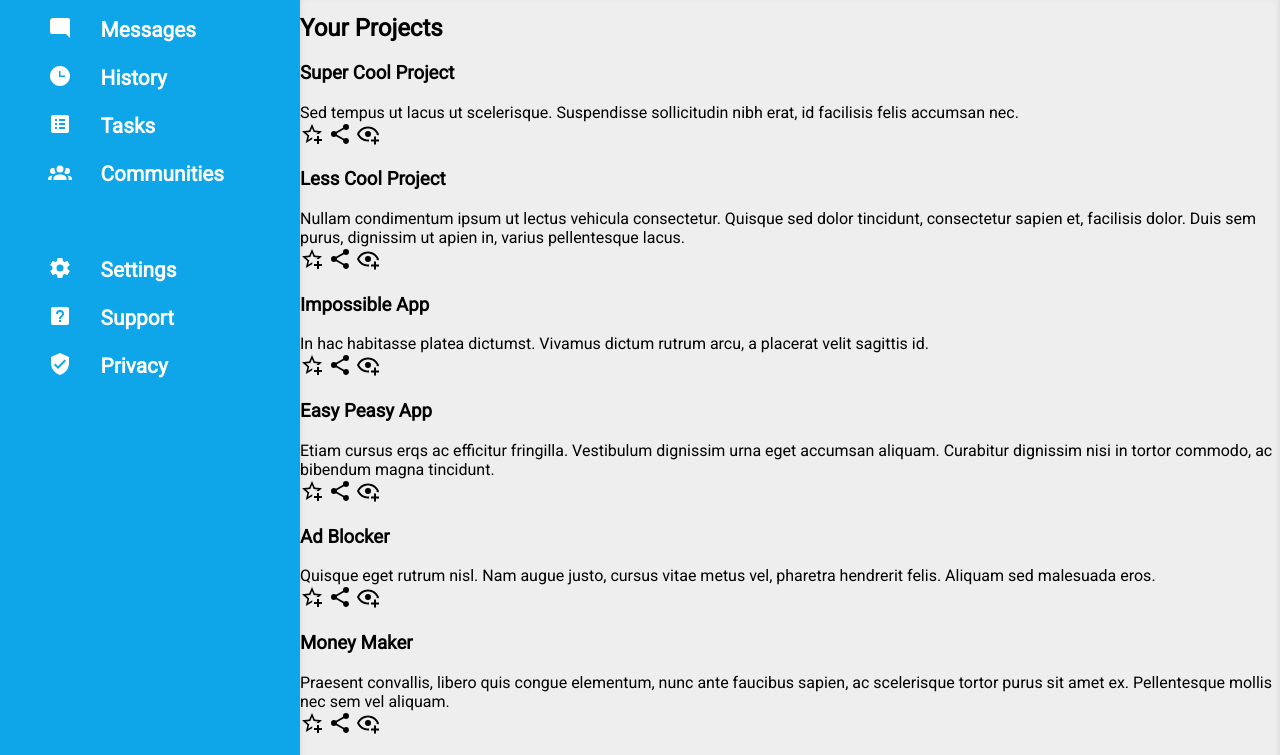
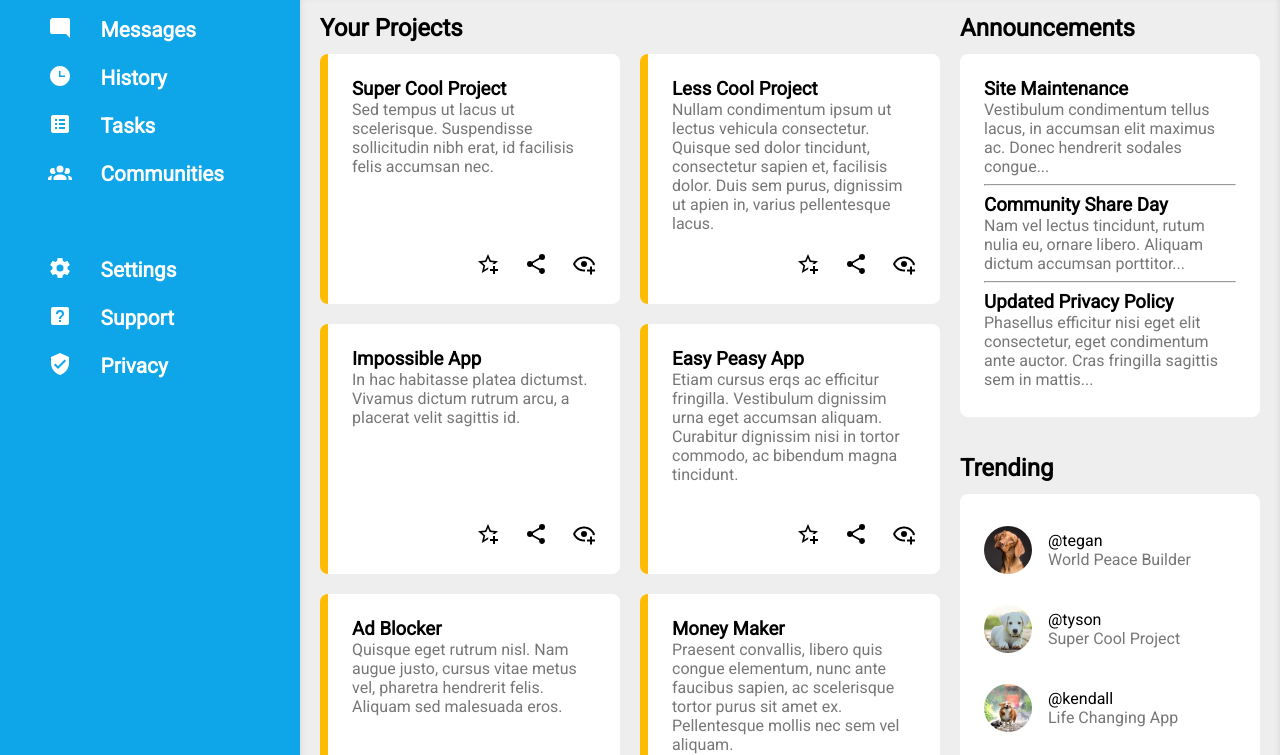
Before and after one commit to T-Pederson/admin-dashboard, a plain HTML site: page index.html in a window 1280 px wide. Shown: the part 206-961 px from the top of the page. Drawn offline with Linux system fonts and the light colour scheme.

Commit message:
Finish layout of content, add text styling to content

```diff
--- a/index.html
+++ b/index.html
@@ -55,12 +55,13 @@
         <div class="content">
             <div class="projects">
                 <h2>Your Projects</h2>
+                <div class="project_cards">
                     <div class="card">
                         <a href="#"><div>
                             <h3>Super Cool Project</h3>
                             <p>Sed tempus ut lacus ut scelerisque. Suspendisse sollicitudin nibh erat, id facilisis felis accumsan nec.</p>
                         </div></a>
-                    <div>
+                        <div class="like_share_follow">
                             <a href="#"><img src="images/star.svg" alt="like" class="icon"></a>
                             <a href="#"><img src="images/share.svg" alt="share" class="icon"></a>
                             <a href="#"><img src="images/eye.svg" alt="follow" class="icon"></a>
@@ -71,7 +72,7 @@
                             <h3>Less Cool Project</h3>
                             <p>Nullam condimentum ipsum ut lectus vehicula consectetur. Quisque sed dolor tincidunt, consectetur sapien et, facilisis dolor. Duis sem purus, dignissim ut apien in, varius pellentesque lacus.</p>
                         </div></a>
-                    <div>
+                        <div class="like_share_follow">
                             <a href="#"><img src="images/star.svg" alt="like" class="icon"></a>
                             <a href="#"><img src="images/share.svg" alt="share" class="icon"></a>
                             <a href="#"><img src="images/eye.svg" alt="follow" class="icon"></a>
@@ -82,7 +83,7 @@
                             <h3>Impossible App</h3>
                             <p>In hac habitasse platea dictumst. Vivamus dictum rutrum arcu, a placerat velit sagittis id.</p>
                         </div></a>
-                    <div>
+                        <div class="like_share_follow">
                             <a href="#"><img src="images/star.svg" alt="like" class="icon"></a>
                             <a href="#"><img src="images/share.svg" alt="share" class="icon"></a>
                             <a href="#"><img src="images/eye.svg" alt="follow" class="icon"></a>
@@ -93,7 +94,7 @@
                             <h3>Easy Peasy App</h3>
                             <p>Etiam cursus erqs ac efficitur fringilla. Vestibulum dignissim urna eget accumsan aliquam. Curabitur dignissim nisi in tortor commodo, ac bibendum magna tincidunt.</p>
                         </div></a>
-                    <div>
+                        <div class="like_share_follow">
                             <a href="#"><img src="images/star.svg" alt="like" class="icon"></a>
                             <a href="#"><img src="images/share.svg" alt="share" class="icon"></a>
                             <a href="#"><img src="images/eye.svg" alt="follow" class="icon"></a>
@@ -104,7 +105,7 @@
                             <h3>Ad Blocker</h3>
                             <p>Quisque eget rutrum nisl. Nam augue justo, cursus vitae metus vel, pharetra hendrerit felis. Aliquam sed malesuada eros.</p>
                         </div></a>
-                    <div>
+                        <div class="like_share_follow">
                             <a href="#"><img src="images/star.svg" alt="like" class="icon"></a>
                             <a href="#"><img src="images/share.svg" alt="share" class="icon"></a>
                             <a href="#"><img src="images/eye.svg" alt="follow" class="icon"></a>
@@ -115,14 +116,16 @@
                             <h3>Money Maker</h3>
                             <p>Praesent convallis, libero quis congue elementum, nunc ante faucibus sapien, ac scelerisque tortor purus sit amet ex. Pellentesque mollis nec sem vel aliquam.</p>
                         </div></a>
-                    <div>
+                        <div class="like_share_follow">
                             <a href="#"><img src="images/star.svg" alt="like" class="icon"></a>
                             <a href="#"><img src="images/share.svg" alt="share" class="icon"></a>
                             <a href="#"><img src="images/eye.svg" alt="follow" class="icon"></a>
                         </div>
                     </div>
                 </div>
+            </div>
 
+            <div class="announcements_trending">
                 <div class="announcements">
                     <h2>Announcements</h2>
                     <div class="announcements_card">
@@ -141,7 +144,9 @@
                             <p>Phasellus efficitur nisi eget elit consectetur, eget condimentum ante auctor. Cras fringilla sagittis sem in mattis...</p>
                         </div></a>
                     </div>
+                </div>
 
+                <div class="trending">
                     <h2>Trending</h2>
                     <div class="trending_card">
                         <!-- dog2 Image by Péter Göblyös from Pixabay https://pixabay.com/photos/dog-pet-canine-animal-fur-snout-3277416/ -->
@@ -171,5 +176,6 @@
                 </div>
             </div>
         </div>
+    </div>
 </body>
 </html>
--- a/styles.css
+++ b/styles.css
@@ -13,6 +13,11 @@ p {
 a {
     text-decoration: none;
     color: black;
+}
+
+h2,
+h3 {
+    margin: 0;
 }
 
 .container {
@@ -157,4 +162,89 @@ button {
 .content {
     background-color: #eee;
     box-shadow: inset 0 3px 6px rgba(141, 141, 141, 0.26);
+    display: grid;
+    grid-template-columns: 1fr 300px;
+    gap: 20px;
+    padding: 20px 20px 40px 20px;
 }
+
+.projects {
+    display: grid;
+    grid-template-rows: 40px;
+}
+
+.projects p {
+    color: #777;
+}
+
+.project_cards {
+    display: grid;
+    gap: 20px;
+    grid-template-columns: repeat(auto-fit, minmax(280px, 1fr));
+    grid-auto-rows: 250px;
+}
+
+.card,
+.trending_card,
+.announcements_card {
+    background-color: white;
+    border-radius: 8px;
+    padding: 24px;
+}
+
+.card {
+    border-left: 8px solid rgb(255, 187, 0);
+    display: grid;
+}
+
+.like_share_follow {
+    display: flex;
+    justify-content: end;
+    gap: 24px;
+    margin-top: 8px;
+    align-items: end;
+}
+
+.announcements_trending {
+    display: grid;
+    grid-template-rows: repeat(2, 400px);
+    gap: 40px;
+}
+
+.announcements {
+    display: grid;
+    grid-template-rows: 40px;
+}
+
+.announcements p {
+    color: #777;
+}
+
+.announcements_card {
+    height: 315px;
+}
+
+.trending {
+    display: grid;
+    grid-template-rows: 40px;
+}
+
+.trending_card {
+    height: 301px;
+    display: grid;
+    grid-template-columns: 48px auto;
+    gap: 16px;
+}
+.trending_card a {
+    align-self: center;
+    width: 48px;
+    height: 48px;
+}
+
+.trending_text {
+    align-self: center;
+}
+
+.trending_text p:nth-child(2) {
+    color: #777;
+}
```
Lines whose indentation alone changed are shown as unchanged.
